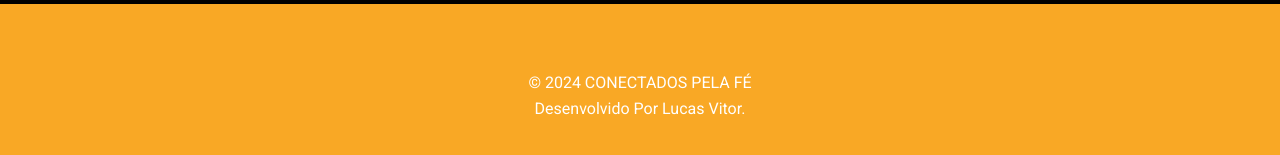
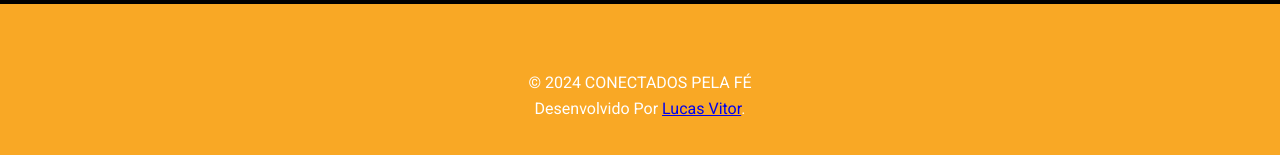
Before and after one commit to lucssvittor/Conectados-Pela-Fe, a plain HTML site: page index.html in a window 1280 px wide. Shown: the part 10350-10505 px from the top of the page. Drawn offline with nearby package versions, Linux system fonts and the light colour scheme.

Commit message:
Update index.html

```diff
--- a/index.html
+++ b/index.html
@@ -427,7 +427,7 @@
 
     <footer>
         <div class="container">
-            <p>&copy; 2024 CONECTADOS PELA FÉ <br> Desenvolvido Por Lucas Vitor.</p>
+            <p>&copy; 2024 CONECTADOS PELA FÉ <br> Desenvolvido Por <a href="https://github.com/lucssvittor">Lucas Vitor</a>.</p>
         </div>
     </footer>
 </body>
```
